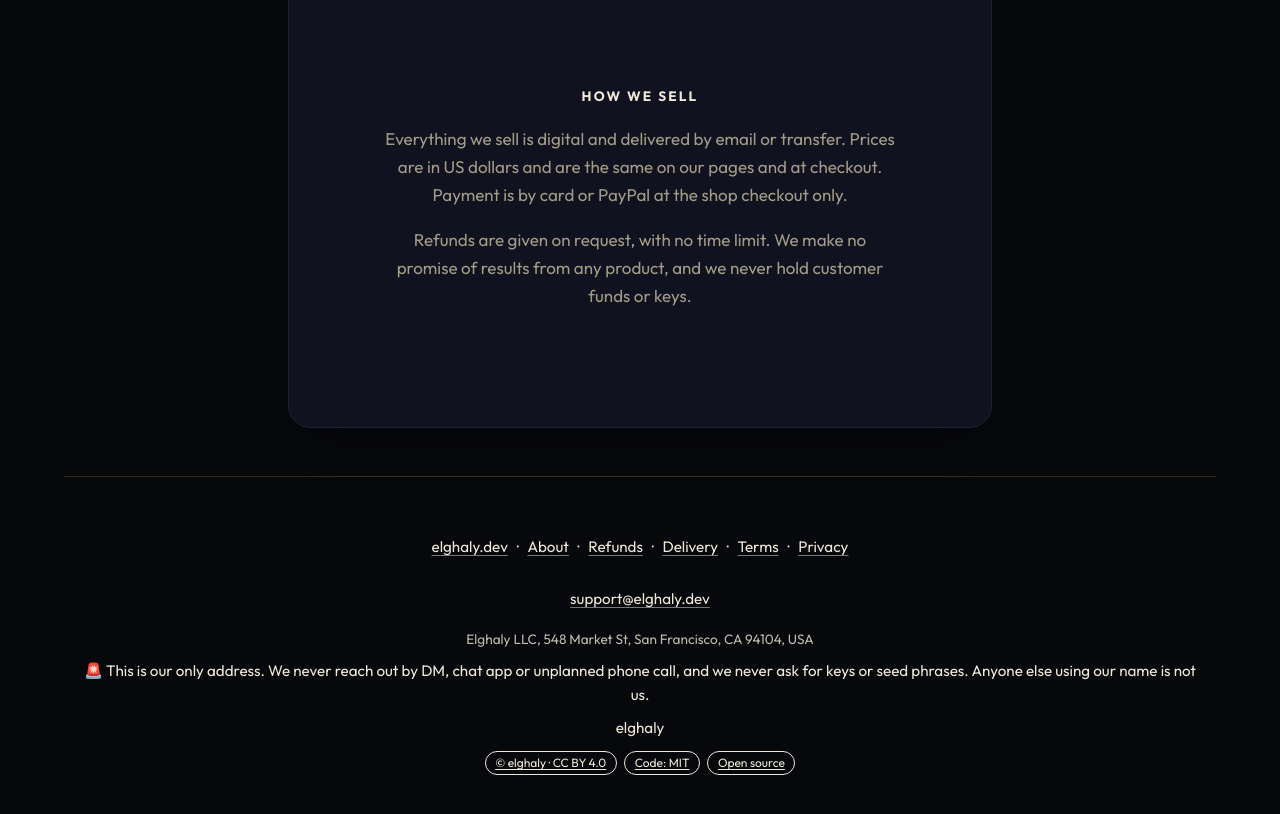
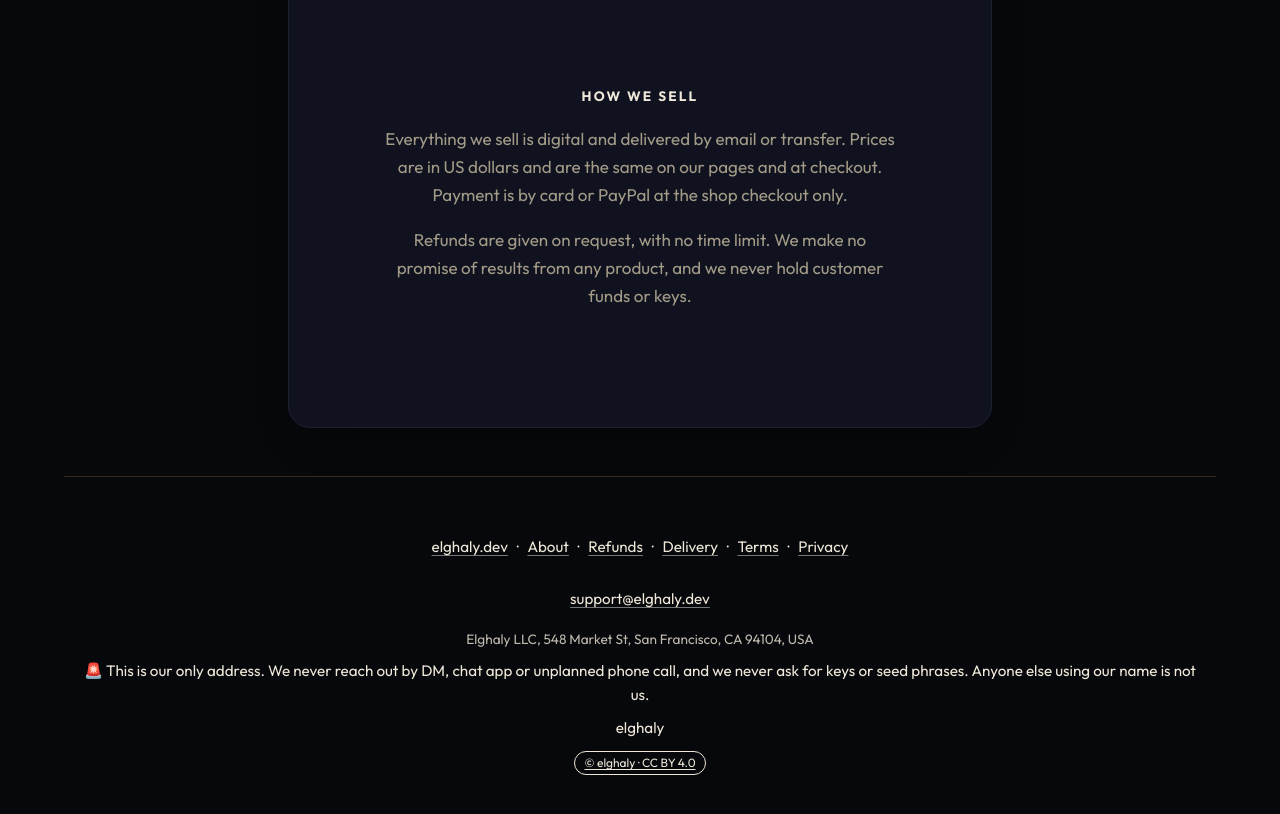
Before and after one commit to elghaly-dev/elghaly-site, a plain HTML site: page about.html in a window 1280 px wide. Shown: the part 1369-2183 px from the top of the page. Drawn offline with Linux system fonts and the light colour scheme.

Commit message:
footer: remove Code: MIT and Open source (about.html)

```diff
--- a/about.html
+++ b/about.html
@@ -1890,7 +1890,7 @@ main.policy strong {
     <p class="footer__addr" style="font-size:.85rem;opacity:.8">Elghaly LLC, 548 Market St, San Francisco, CA 94104, USA</p>
     <p class="footer__only"><span aria-hidden="true">🚨</span> This is our only address. We never reach out by DM, chat app or unplanned phone call, and we never ask for keys or seed phrases. Anyone else using our name is not us.</p>
     <p>elghaly</p>
-    <p class="lic-badges"><a href="https://creativecommons.org/licenses/by/4.0/" rel="license">© elghaly · CC BY 4.0</a> <a href="https://github.com/Alarm2024/elghaly/blob/main/LICENSE">Code: MIT</a> <a href="https://github.com/Alarm2024">Open source</a></p>
+    <p class="lic-badges"><a href="https://creativecommons.org/licenses/by/4.0/" rel="license">© elghaly · CC BY 4.0</a></p>
   </footer>
 </body>
 </html>
```
